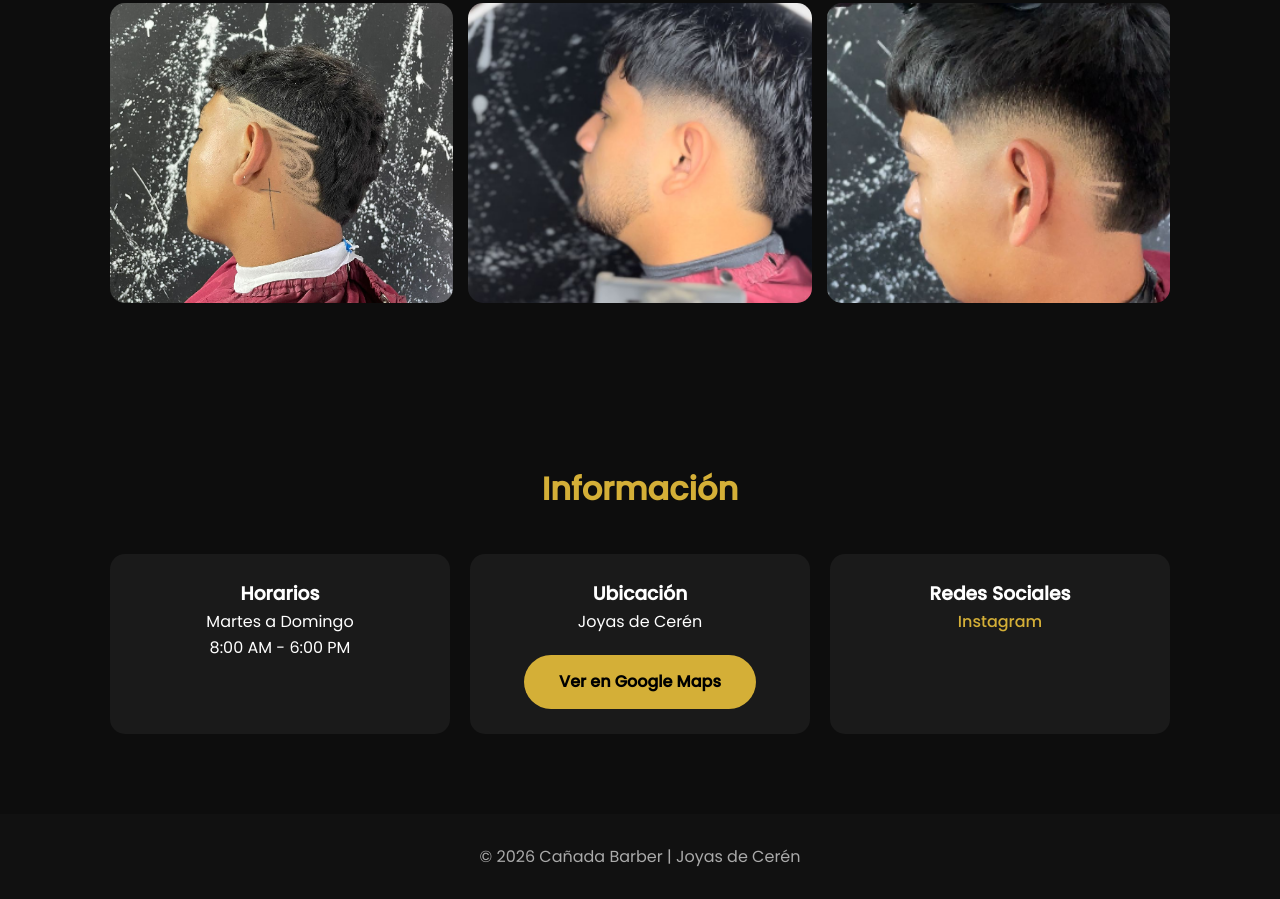
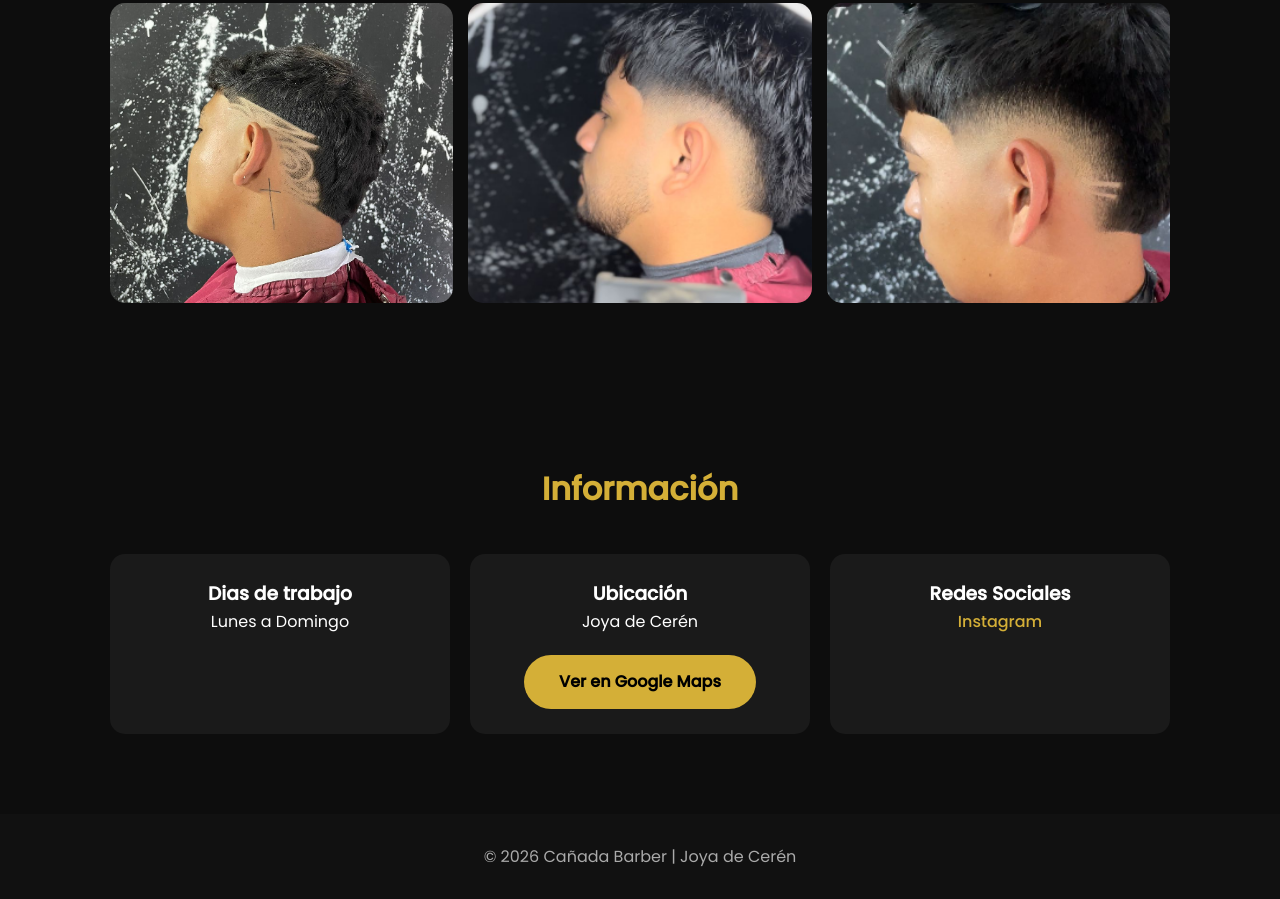
Before and after one commit to MrJosueDev/Barberia, a website: page index.html in a window 1280 px wide. Shown: the part 968-1867 px from the top of the page. Drawn offline with nearby package versions, Linux system fonts and the light colour scheme.

Commit message:
actualizacion diseño principal

```diff
--- a/index.html
+++ b/index.html
@@ -125,7 +125,7 @@ color:#aaa;
 <header>
 <div>
 <h1>Cañada Barber</h1>
-<p>Barbería en Joyas de Cerén<br>Cortes modernos y clásicos con estilo profesional.</p>
+<p>Barbería en Joyas de Cerén<br>Cortes modernos y clásicos con estilo profesional. <br>Nuestros horarios <br>Lunes 8:30am-3pm <br>Martes: 8:30am-6:00pm <br>Miércoles: 8:30am-6:30pm <br>Jueves: 8:30am-6:00pm <br>Viernes: 8:30am-6:00pm <br>Sábado:8:00am-6:00pm <br>Domingo: 8:30am-3:00pm </p>
 
 <!-- 🔥 BOTÓN ACTUALIZADO -->
 <a href="citas.html" class="btn">Reservar cita online</a>
@@ -146,13 +146,13 @@ color:#aaa;
 <h2 class="section-title">Información</h2>
 <div class="info">
 <div class="card">
-<h3>Horarios</h3>
-<p>Martes a Domingo<br>8:00 AM - 6:00 PM</p>
+<h3>Dias de trabajo</h3>
+<p>Lunes a Domingo<br></p>
 </div>
 
 <div class="card">
 <h3>Ubicación</h3>
-<p>Joyas de Cerén</p>
+<p>Joya de Cerén</p>
 <a href="https://maps.app.goo.gl/NMwkom53uLyB5brC8" class="btn">Ver en Google Maps</a>
 </div>
 
@@ -166,7 +166,7 @@ color:#aaa;
 </section>
 
 <footer>
-© 2026 Cañada Barber | Joyas de Cerén
+© 2026 Cañada Barber | Joya de Cerén
 </footer>
 
 </body>
```
